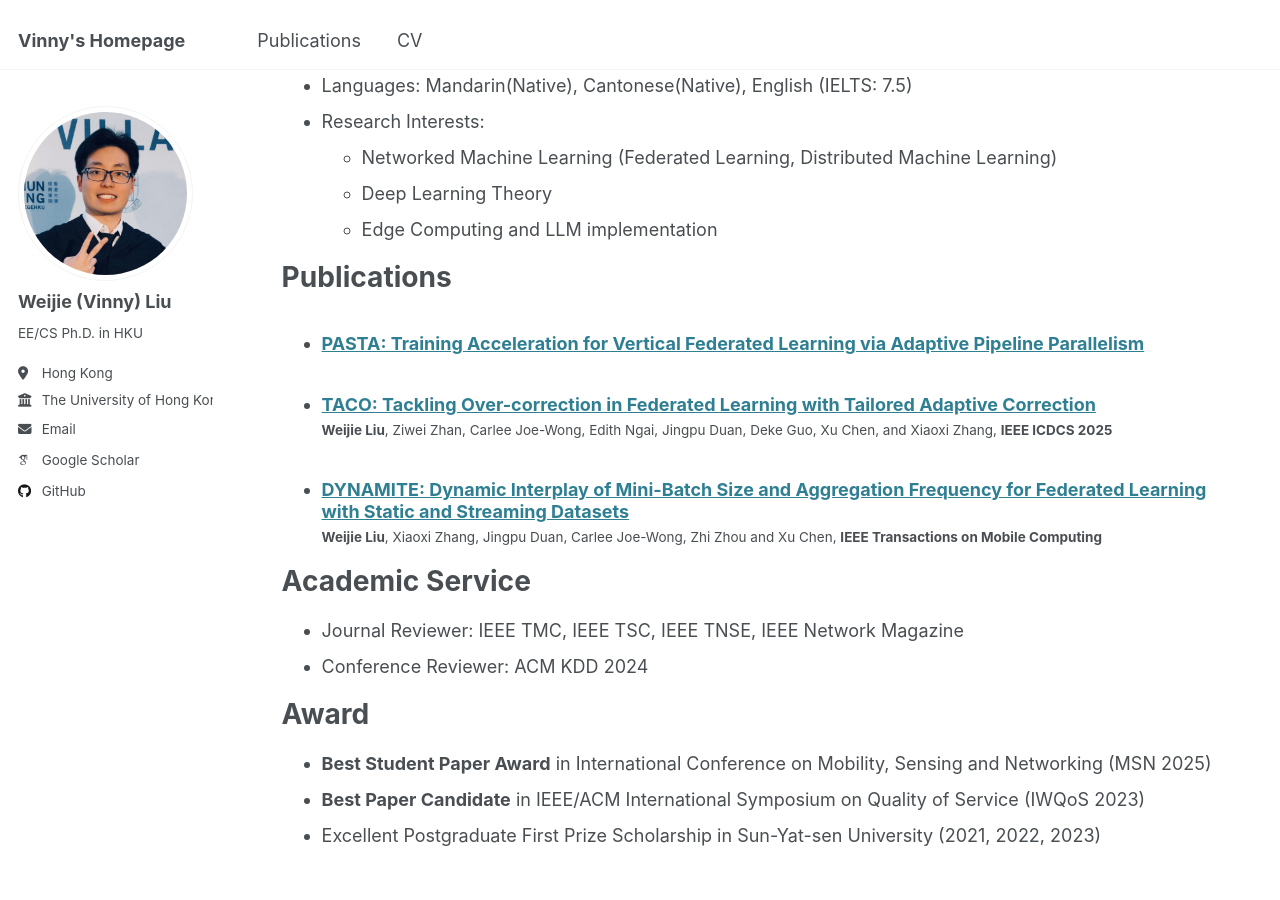
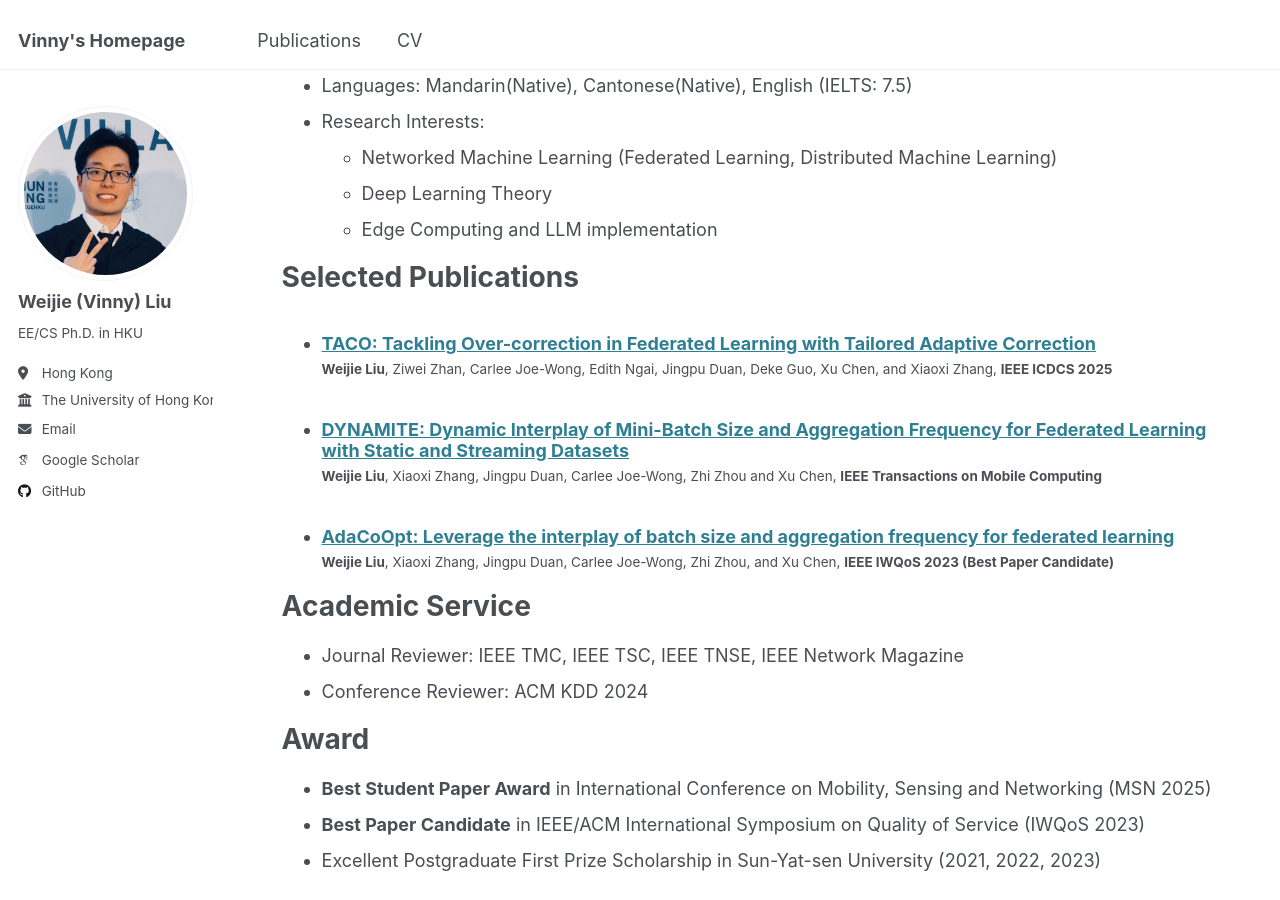
Before and after one commit to VinnyLiu0817/VinnyLiu0817.github.io, a Jekyll site: the page built from _pages/cv.md, in a window 1280 px wide and 900 px high, scrolled down 305 px. Built offline with Jekyll 4.4.1, drawn with Linux system fonts in a browser that asks for light colours; some web fonts are replaced.

Commit message:
Polish the CV and format

```diff
--- a/_includes/archive-single.html
+++ b/_includes/archive-single.html
@@ -41,7 +41,7 @@
         {% if post.collection == 'teaching' %}
           <p> {{ post.type }}, <i>{{ post.venue }}</i>, {{ post.date | default: "1900-01-01" | date: "%Y" }} </p>
         {% elsif post.collection == 'publications' %}
-          <p>Published in <i>{{ post.venue }}</i>, {{ post.date | default: "1900-01-01" | date: "%Y" }} </p>
+          <!-- <p>Published in <i>{{ post.venue }}</i>, {{ post.date | default: "1900-01-01" | date: "%Y" }} </p> -->
         {% elsif post.date %}
          <p class="page__date"><strong><i class="fa fa-fw fa-calendar" aria-hidden="true"></i> {{ site.data.ui-text[site.locale].date_label | default: "Published:" }}</strong> <time datetime="{{ post.date | default: "1900-01-01" | date_to_xmlschema }}">{{ post.date | default: "1900-01-01" | date: "%B %d, %Y" }}</time></p>
         {% endif %}
--- a/_pages/cv.md
+++ b/_pages/cv.md
@@ -41,7 +41,7 @@ Skills and Interests
   * Deep Learning Theory
   * Edge Computing and LLM implementation
 
-Publications
+Selected Publications
 ======
   <ul>{% for post in site.publications reversed %}
     {% include archive-single-cv.html %}
--- a/_publications/2024-02-17-paper-title-number-4.md
+++ b/_publications/2024-02-17-paper-title-number-4.md
@@ -1,11 +1,11 @@
 ---
-title: "PASTA: Training Acceleration for Vertical Federated Learning via Adaptive Pipeline Parallelism"
+title: "AdaCoOpt: Leverage the interplay of batch size and aggregation frequency for federated learning"
 collection: publications
 category: conferences
 permalink: /publication/2024-02-17-paper-title-number-4
-excerpt: 'This paper is about the VFL training acceleration by implementing pipeline parallelism.'
-date: 2025-05-01
-venue: 'IWQoS 2025, Australia'
-# paperurl: ''
-# citation: ''
+# excerpt: 'This paper is about the VFL training acceleration by implementing pipeline parallelism.'
+date: 2023-06-09
+venue: 'IWQoS 2023, Orlando'
+paperurl: 'https://ieeexplore.ieee.org/abstract/document/10188807'
+citation: '<b>Weijie Liu</b>, Xiaoxi Zhang, Jingpu Duan, Carlee Joe-Wong, Zhi Zhou, and Xu Chen, <b>IEEE IWQoS 2023 (Best Paper Candidate)</b>'
 ---
```
Also changed, not shown: other parts of _includes/archive-single.html (+2 -2 lines), _pages/about.md (+3 -1 lines), _publications/2015-10-01-paper-title-number-3.md (+1 -1 lines).
